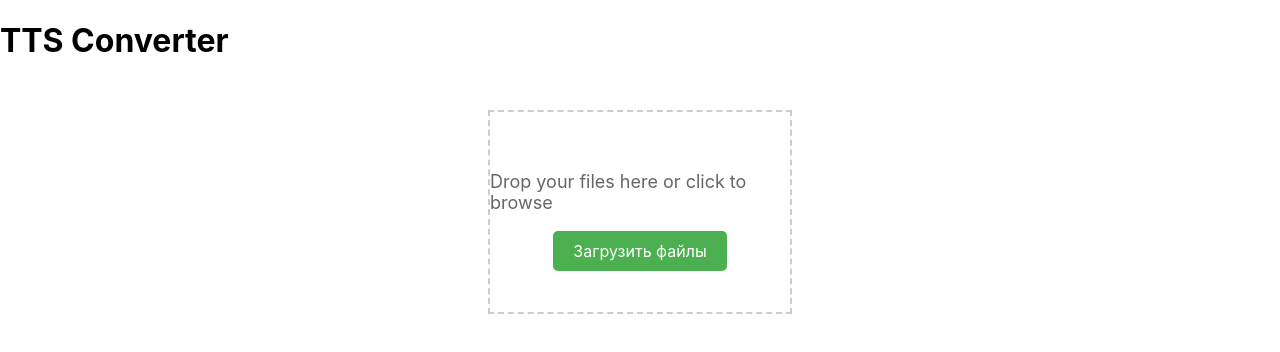
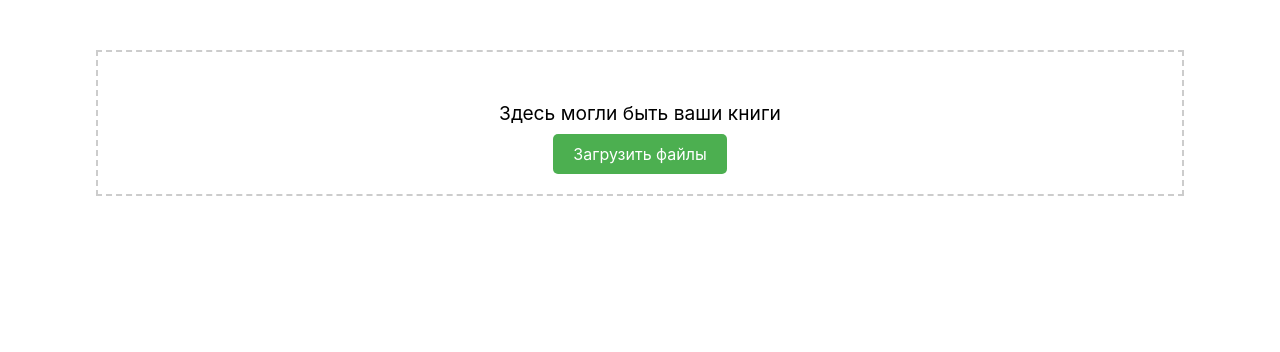
Before and after one commit to Djelu/tts_converter_site, a React (Create React App) app in the folder client/: page / in a window 1280 px wide. Shown: the top 352 px of the page. Built offline with nearby package versions, Linux system fonts and the light colour scheme.

Commit message:
v3.7 - beta

```diff
--- a/client/src/App.jsx
+++ b/client/src/App.jsx
@@ -4,7 +4,7 @@ import FileUploader from "./components/FileUploader";
 const App = () => {
     return (
         <div>
-            <h1>TTS Converter</h1>
+            {/*<h1>TTS Converter</h1>*/}
             {/*<FileUploader url={"http://185.253.7.239:5005"}/>*/}
             <FileUploader url={"http://localhost:5000"}/>
         </div>
--- a/client/src/components/FileItem.jsx
+++ b/client/src/components/FileItem.jsx
@@ -1,20 +1,28 @@
-import React, {useState} from "react";
-import { LogContainer, ProgressBar, FileListItem, FileName, FileDropZone, FileList,
-    Container, DropMessage, Header, ProgressBarContainer, UploadButton, UploadStatus} from "./style.jsx";
+import React from "react";
+import {FileListItem, FileName, ProgressBar, ProgressBarContainer, UploadStatus, FileItemContainer} from "./style.jsx";
 
 const FileItem = ({file, uploadProgress, convertProgress, index}) => {
     const {name, size, status} = file
     const showProgress = true/*status !== null*/
-    const needChangeExt = name.endsWith(".fb2")
-    const rightName = needChangeExt
+    const rightName = name.endsWith(".fb2")
         ? `${name.replace(".fb2", ".txt")} (fb2 -> txt)`
         : name;
 
+    const getRightSizeValue = (size) => {
+        const sfx = ['Б', 'КБ', 'МБ'];
+        let sfxNum = 0;
+        while (size >= 1024 && sfxNum < sfx.length - 1) {
+            size /= 1024;
+            sfxNum++;
+        }
+        return `${Math.ceil(size)} ${sfx[sfxNum]}`;
+    }
+
     return (
-        <div>
+        <FileItemContainer>
             <FileListItem>
                 <FileName>{rightName}</FileName>
-                <UploadStatus>{size} bytes</UploadStatus>
+                <UploadStatus>{getRightSizeValue(size)}</UploadStatus>
             </FileListItem>
             {showProgress && (
                 <ProgressBarContainer>
@@ -26,7 +34,7 @@ const FileItem = ({file, uploadProgress, convertProgress, index}) => {
                     <ProgressBar progress={convertProgress}/>
                 </ProgressBarContainer>
             )}
-        </div>
+        </FileItemContainer>
     );
 };
 
--- a/client/src/components/FileUploader.jsx
+++ b/client/src/components/FileUploader.jsx
@@ -10,6 +10,10 @@ const FileUploader = ({url}) => {
     const [convertProgress, setConvertProgress] = useState([]);
     // const [uploadedFiles, setUploadedFiles] = useState([]);
     // const [fileConverted, setFileConverted] = useState(false);
+
+    function handleDragOver(event) {
+        event.preventDefault();
+    }
 
     const handleDrop = (event) => {
         event.preventDefault();
@@ -159,18 +163,33 @@ const FileUploader = ({url}) => {
 
 
     return (
-        <Container onDrop={handleDrop}>
+        <Container /*onDrop={handleDropOver}*/>
             {/*<LogContainer>*/}
             {/*    <textarea value={log}/>*/}
             {/*</LogContainer>*/}
             {/*<Header>Upload your files</Header>*/}
-            <FileDropZone>
-                <DropMessage>Drop your files here or click to browse</DropMessage>
+            {/*<FileDropZone*/}
+            {/*    onDragover={(e) => {*/}
+            {/*        e.preventDefault();*/}
+            {/*    }}>*/}
+            {/*    <DropMessage>Drop your files here or click to browse</DropMessage>*/}
+            {/*    <input type="file" id="file" name="file" onChange={handleFileSelect} multiple hidden/>*/}
+            {/*    {fileList.length === 0 && (*/}
+            {/*        <UploadButton htmlFor="file">Загрузить файлы</UploadButton>*/}
+            {/*    )}*/}
+            {/*</FileDropZone>*/}
+
+            <FileDropZone
+                onDrop={handleDrop}
+                onDragOver={handleDragOver}
+            >
+                <DropMessage>Здесь могли быть ваши книги</DropMessage>
                 <input type="file" id="file" name="file" onChange={handleFileSelect} multiple hidden/>
                 {fileList.length === 0 && (
                     <UploadButton htmlFor="file">Загрузить файлы</UploadButton>
                 )}
             </FileDropZone>
+
             {fileList.length > 0 && (
                 <UploadButton onClick={() => handleFileUpload(fileList)}>Озвучить все</UploadButton>
             )}
--- a/client/src/components/style.jsx
+++ b/client/src/components/style.jsx
@@ -24,20 +24,33 @@ export const Header = styled.h1`
 `;
 
 export const FileDropZone = styled.div`
-  display: flex;
-  flex-direction: column;
-  align-items: center;
-  justify-content: center;
   border: 2px dashed #ccc;
-  width: 300px;
-  height: 200px;
-  margin-bottom: 20px;
+  padding: 30px;
+  text-align: center;
+  cursor: pointer;
+  width: 80%;
+  height: 25%;
 `;
 
 export const DropMessage = styled.p`
-  font-size: 18px;
-  color: #666;
+  font-size: 1.2rem;
 `;
+
+// export const FileDropZone = styled.div`
+//   display: flex;
+//   flex-direction: column;
+//   align-items: center;
+//   justify-content: center;
+//   border: 2px dashed #ccc;
+//   width: 300px;
+//   height: 200px;
+//   margin-bottom: 20px;
+// `;
+
+// export const DropMessage = styled.p`
+//   font-size: 18px;
+//   color: #666;
+// `;
 
 export const UploadButton = styled.label`
   background-color: #4caf50;
@@ -46,13 +59,21 @@ export const UploadButton = styled.label`
   padding: 10px 20px;
   border-radius: 5px;
   cursor: pointer;
+  margin-top: 10px;
 `;
+
+export const FileItemContainer = styled.div`
+  margin-top: 15px;
+  border-radius: 5px;
+  border: 1px dotted green;
+  padding: 5px;
+`
 
 export const FileList = styled.ul`
   list-style: none;
-  margin: 0;
-  padding: 0;
-  width: 300px;
+  //margin: 0;
+  padding: 0 0 20px 0;
+  width: 60%;
 `;
 
 export const FileListItem = styled.li`
@@ -85,19 +106,19 @@ export const ProgressBar = styled.div`
   width: ${(props) => props.progress}%;
 `;
 
-export const UploadedFilesContainer = styled.div`
-  display: flex;
-  flex-direction: column;
-  align-items: center;
-  margin-top: 50px;
-`;
+// export const UploadedFilesContainer = styled.div`
+//   display: flex;
+//   flex-direction: column;
+//   align-items: center;
+//   margin-top: 50px;
+// `;
 
-export const UploadedFilesList = styled.ul`
-  list-style: none;
-  margin: 0;
-  padding: 0;
-  width: 300px;
-`;
+// export const UploadedFilesList = styled.ul`
+//   list-style: none;
+//   margin: 0;
+//   padding: 0;
+//   width: 300px;
+// `;
 
 export const UploadedFileItem = styled.li`
   display: flex;
```
